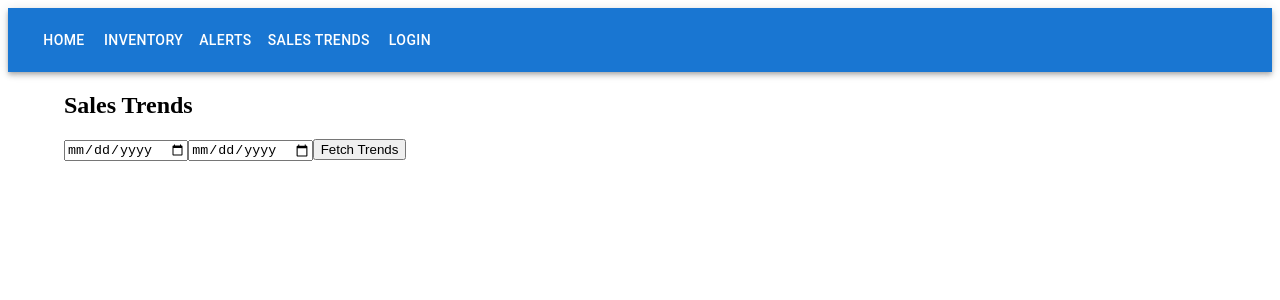
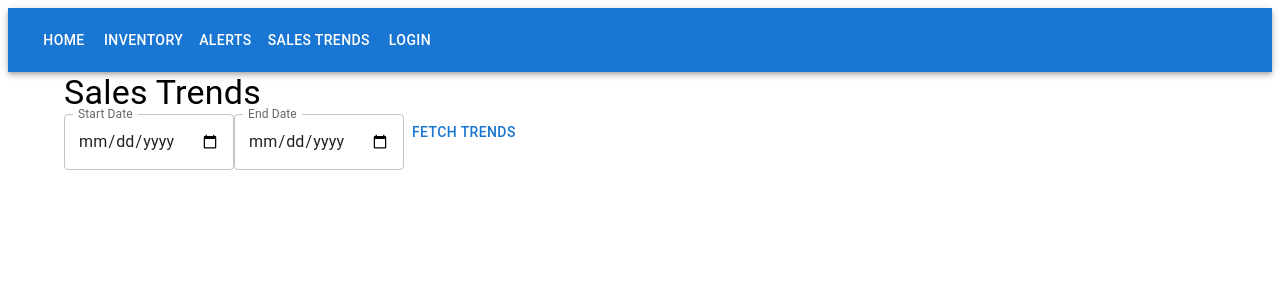
Before and after one commit to romanandani266/test_1, a React app in the folder frontend/: page /sales-trends in a window 1280 px wide. Shown: the top 300 px of the page. Built offline with nearby package versions, Linux system fonts and the light colour scheme; the HTML template or start-up script is replaced by a standard one.

Commit message:
Add frontend/src/components/SalesTrends.js

```diff
--- a/frontend/src/components/SalesTrends.js
+++ b/frontend/src/components/SalesTrends.js
@@ -1,40 +1,48 @@
 import React, { useState } from "react";
-import { api } from "../api";
+import { getSalesTrends } from "../api";
+import { Typography, Button, TextField } from "@mui/material";
 
 const SalesTrends = () => {
-  const [trends, setTrends] = useState([]);
-  const [filters, setFilters] = useState({ start_date: "", end_date: "" });
+  const [startDate, setStartDate] = useState("");
+  const [endDate, setEndDate] = useState("");
+  const [trends, setTrends] = useState(null);
+  const [error, setError] = useState("");
 
   const fetchTrends = async () => {
     try {
-      const data = await api.getSalesTrends(filters);
-      setTrends(data.trends);
+      const data = await getSalesTrends({ start_date: startDate, end_date: endDate });
+      setTrends(data);
     } catch (err) {
-      console.error("Error fetching sales trends:", err);
+      setError(err.detail || "Error fetching sales trends");
     }
   };
 
   return (
     <div>
-      <h2>Sales Trends</h2>
-      <input
+      <Typography variant="h4">Sales Trends</Typography>
+      <TextField
+        label="Start Date"
         type="date"
-        value={filters.start_date}
-        onChange={(e) => setFilters({ ...filters, start_date: e.target.value })}
+        value={startDate}
+        onChange={(e) => setStartDate(e.target.value)}
+        InputLabelProps={{ shrink: true }}
       />
-      <input
+      <TextField
+        label="End Date"
         type="date"
-        value={filters.end_date}
-        onChange={(e) => setFilters({ ...filters, end_date: e.target.value })}
+        value={endDate}
+        onChange={(e) => setEndDate(e.target.value)}
+        InputLabelProps={{ shrink: true }}
       />
-      <button onClick={fetchTrends}>Fetch Trends</button>
-      <ul>
-        {trends.map((trend, index) => (
-          <li key={index}>
-            {trend.date}: {trend.sales}
-          </li>
-        ))}
-      </ul>
+      <Button onClick={fetchTrends}>Fetch Trends</Button>
+      {error && <Typography color="error">{error}</Typography>}
+      {trends && (
+        <div>
+          <Typography>Total Sales: {trends.total_sales}</Typography>
+          <Typography>Average Sales: {trends.average_sales}</Typography>
+          <Typography>Peak Sales Period: {trends.peak_sales_period}</Typography>
+        </div>
+      )}
     </div>
   );
 };
```
